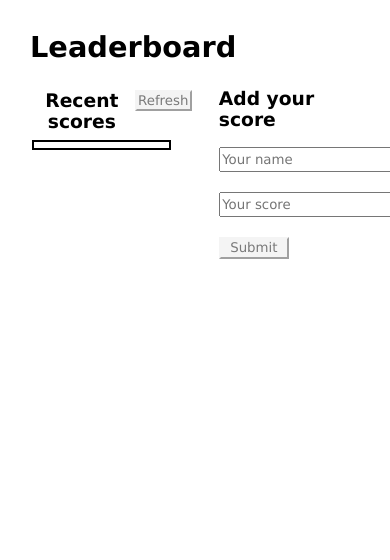
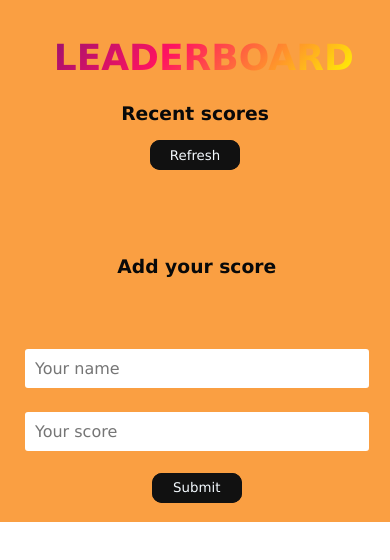
Before and after one commit to Pi1998/leaderBoard, a website built with webpack: page src/index.html in a window 390 px wide. Built offline with nearby package versions, Linux system fonts and the light colour scheme; no server answers.

Commit message:
Add animations and effects for header, h3, lists, input boxes and button, add mobile responsiveness

```diff
--- a/src/style.css
+++ b/src/style.css
@@ -6,22 +6,29 @@
 }
 
 :root {
-  --primaryColor: #2196f3;
+  --primaryColor: #FA9F42;
+  --complementaryColor: #FBE7E1;
+  --accentColor:#AA7060;
+  --black: #08090A;
+  --white: #F4FAFF;
 }
 
 main {
   padding: 3%;
+  background-color: var(--primaryColor);
+  height: 100%;
 }
 
 header {
   padding: 5% 0 5% 5%;
   font-size: larger;
+  font-size: 2rem;
 }
 
 section {
   display: flex;
   justify-content: space-around;
-  gap: 2%;
+  gap: 100px;
 }
 
 /* Recent Score Start */
@@ -41,47 +48,30 @@ section {
 }
 
 .r-score-heading h3 {
+  padding-bottom: 2%;
   min-width: 100px;
   text-align: center;
 }
 
-.r-scores-btn {
-  max-width: 70px;
-  padding: 1% 1%;
-  text-align: center;
-  color: rgba(0, 0, 0, 0.5);
-  background-color: rgb(244, 244, 244);
-  border-color: rgba(244, 244, 244);
-}
-
-.r-scores-btn:hover {
-  cursor: pointer;
-  color: rgb(52, 52, 52);
-  border-color: rgba(52, 52, 52);
-}
-
 .score-list {
+  position: relative;
   list-style-type: none;
   padding: 2% 3%;
-  border: 2px solid black;
-  border-color: rgba(0, 0, 0);
-}
-
-.score-list li {
-  padding: 1% 0;
+  border-radius: 10px;
 }
 
 /* Recent Score End */
-
 /* Add score start */
 
 .add-score-container {
+  text-align: center;
   padding-left: 1%;
   width: 40%;
 }
 
 .add-score-container h3 {
-  padding: 4% 0 12% 0;
+  padding: 4% 0 2% 0;
+  margin-bottom: 12%;
 }
 
 .add-score {
@@ -95,17 +85,215 @@ section {
   padding: 2% 1%;
 }
 
-.add-score button {
-  max-width: 70px;
-  padding: 1% 1%;
-  text-align: center;
-  color: rgba(0, 0, 0, 0.5);
-  background-color: rgb(244, 244, 244);
-  border-color: rgba(244, 244, 244);
+.add-score-btn {
+  align-items: center;
+  margin-left: auto;
+  margin-right: auto;
 }
 
-.add-score button:hover {
+
+/* Animation */
+/* Header */
+.animate-charcter
+{
+  text-transform: uppercase;
+  background-image: linear-gradient(
+    -225deg,
+    #231557 0%,
+    #44107a 29%,
+    #ff1361 67%,
+    #fff800 100%
+  );
+  background-size: auto auto;
+  background-clip: border-box;
+  background-size: 200% auto;
+  color: var(--white);
+  background-clip: text;
+  -webkit-background-clip: text;
+  -webkit-text-fill-color: transparent;
+  animation: textclip 2s linear infinite;
+  display: inline-block;
+}
+
+@keyframes textclip {
+  to {
+    background-position: 200% center;
+  }
+}
+
+/* h3 */
+h3:first-child {
+  color: var(--black);
+  position: relative;
+  display: inline-block;
+}
+
+
+h3:first-child::before {
+  content: '';
+  position: absolute;
+  bottom: 0;
+  left: 0;
+  width: 100%;
+  height: 2px;
+  background-color: var(--complementaryColor);
+  transform: scaleX(0);
+  transform-origin: right;
+  transition: transform 0.3s ease;
+}
+
+
+h3:first-child:hover::before {
+  transform: scaleX(1); /* Display the underline on hover */
+  transform-origin: left;
+}
+
+/* Button */
+.glow-on-hover {
+  width:90px;
+  height: 30px;
+  border: none;
+  outline: none;
+  color: var(--white);
+  background: var(--black);
   cursor: pointer;
-  color: rgb(52, 52, 52);
-  border-color: rgba(52, 52, 52);
+  position: relative;
+  z-index: 0;
+  border-radius: 10px;
 }
+
+.glow-on-hover:before {
+  content: '';
+  background: linear-gradient(45deg, #ff0000, #ff7300, #fffb00, #48ff00, #00ffd5, #002bff, #7a00ff, #ff00c8, #ff0000);
+  position: absolute;
+  top: -2px;
+  left:-2px;
+  background-size: 400%;
+  z-index: -1;
+  filter: blur(5px);
+  width: calc(100% + 4px);
+  height: calc(100% + 4px);
+  animation: glowing 20s linear infinite;
+  opacity: 0;
+  transition: opacity .3s ease-in-out;
+  border-radius: 10px;
+}
+
+.glow-on-hover:active {
+  color: var(--black);
+}
+
+.glow-on-hover:active:after {
+  background: transparent;
+}
+
+.glow-on-hover:hover:before {
+  opacity: 1;
+}
+
+.glow-on-hover:after {
+  z-index: -1;
+  content: '';
+  position: absolute;
+  width: 100%;
+  height: 100%;
+  background: #111;
+  left: 0;
+  top: 0;
+  border-radius: 10px;
+}
+
+@keyframes glowing {
+  0% { background-position: 0 0; }
+  50% { background-position: 400% 0; }
+  100% { background-position: 0 0; }
+}
+
+/* Input */
+.add-score input[type="text"],
+.add-score input[type="number"] {
+  padding: 10px;
+  border: 2px solid var(--primaryColor);
+  border-radius: 5px;
+  margin-bottom: 10px;
+  width: 100%;
+  font-size: 16px;
+  color: var(--black);
+}
+
+.add-score input[type="text"]:focus,
+.add-score input[type="number"]:focus {
+  border-color: var(--accentColor);
+}
+
+/* List */
+.score-list:hover li {
+  opacity: 0.2;
+}
+.score-list li {
+  list-style: none;
+  padding: 10px;
+  width: 100%;
+  background: var(--complementaryColor);
+  box-shadow: 0 5px 25px rgba(0, 0, 0, 0.1);
+  transition: transform 0.5s;
+}
+.score-list li:hover {
+  transform: scale(1.1);
+  z-index: 5;
+  background: var(--accentColor);
+  box-shadow: 0 5px 25px rgba(0, 0, 0, 0.2);
+  color: #fff;
+  opacity: 1;
+}
+
+/* Mobile responsiveness */
+@media screen and (max-width: 768px) {
+  main {
+    padding: 5%;
+  }
+  header {
+    text-align: center;
+    font-size: medium;
+    font-size: 1.5rem;
+  }
+
+  section {
+    flex-direction: column;
+    gap: 20px;
+  }
+
+  .r-score-container,
+  .add-score-container {
+    width: 100%;
+  }
+
+  .r-score-heading {
+    flex-direction: column;
+    align-items: center;
+    gap: 10px;
+    padding-bottom: 3%;
+  }
+
+  .score-list {
+    padding: 3%;
+  }
+
+  .add-score-container h3 {
+    padding: 8% 0;
+  }
+
+  .add-score {
+    gap: 10px;
+  }
+
+  .add-score input {
+    padding: 5% 3%;
+  }
+
+  .add-score-btn {
+    margin-left: auto;
+    margin-right: auto;
+    display: block;
+  }
+}
```
